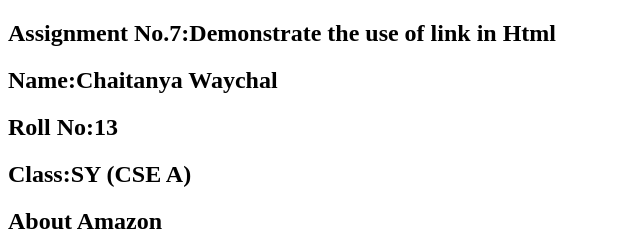
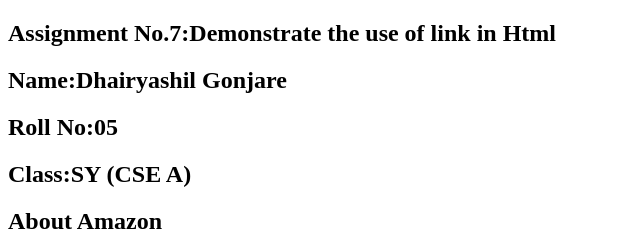
Before and after one commit to dhairyashilgonjare-2406/Web-Development, a plain HTML site: page Assignment7.html in a window 1280 px wide. Shown: the top 240 px of the page, 0-640 px from the left. Drawn offline with Linux system fonts and the light colour scheme.

Commit message:
Update Assignment7.html

```diff
--- a/Assignment7.html
+++ b/Assignment7.html
@@ -6,8 +6,8 @@
 
 <body>
     <h2>Assignment No.7:Demonstrate the use of link in Html</h2>
-<h2>Name:Chaitanya Waychal</h2>
- <h2>Roll No:13</h2>
+<h2>Name:Dhairyashil Gonjare</h2>
+ <h2>Roll No:05</h2>
  <h2>Class:SY (CSE A)</h2>
 <h2>About Amazon</h2>
 
```
